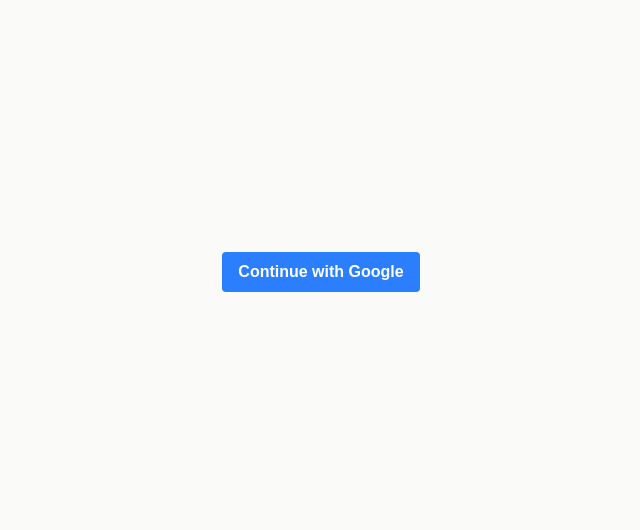
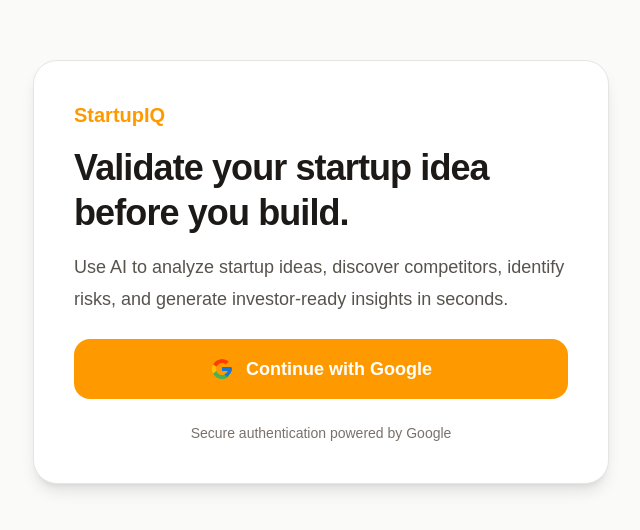
Before and after one commit to Josh-codes165/StartupIQ, a Next.js app: page /login in a window 1280 px wide. Shown: the part 128-658 px from the top of the page, without its empty margins (319-959 px from the left). Built offline with nearby package versions, Linux system fonts and the light colour scheme; no server answers.

Commit message:
initial commit

```diff
--- a/app/login/page.tsx
+++ b/app/login/page.tsx
@@ -16,10 +16,55 @@
     }
   };
   return (
-    <main className="min-h-screen flex items-center justify-center bg-stone-50">
-      <button onClick={signIn} className="bg-blue-500 hover:bg-blue-600 text-white font-bold py-2 px-4 rounded">
+    <main className="min-h-screen bg-stone-50 flex items-center justify-center px-6">
+      <div className="w-full max-w-xl rounded-3xl border border-stone-200 bg-white p-10 shadow-lg">
+        <div className="space-y-6">
+          <div>
+            <h2 className="text-xl font-semibold text-amber-500">StartupIQ</h2>
+
+            <h1 className="mt-4 text-4xl font-bold leading-tight tracking-tight text-stone-900">
+              Validate your startup idea before you build.
+            </h1>
+
+            <p className="mt-4 text-lg leading-8 text-stone-600">
+              Use AI to analyze startup ideas, discover competitors, identify
+              risks, and generate investor-ready insights in seconds.
+            </p>
+          </div>
+
+          <button
+            onClick={signIn}
+            className="flex w-full items-center justify-center gap-3 rounded-2xl bg-amber-500 px-6 py-4 text-lg font-semibold text-white transition-all duration-200 hover:bg-amber-600 hover:shadow-lg active:scale-[0.98]"
+          >
+            <svg
+              xmlns="http://www.w3.org/2000/svg"
+              viewBox="0 0 48 48"
+              className="h-6 w-6"
+            >
+              <path
+                fill="#FFC107"
+                d="M43.6 20.5H42V20H24v8h11.3C33.6 32.7 29.2 36 24 36c-6.6 0-12-5.4-12-12S17.4 12 24 12c3 0 5.7 1.1 7.8 3l5.7-5.7C34.1 6.1 29.3 4 24 4 13 4 4 13 4 24s9 20 20 20 20-9 20-20c0-1.3-.1-2.3-.4-3.5z"
+              />
+              <path
+                fill="#FF3D00"
+                d="M6.3 14.7l6.6 4.8C14.7 16 19 12 24 12c3 0 5.7 1.1 7.8 3l5.7-5.7C34.1 6.1 29.3 4 24 4c-7.7 0-14.3 4.3-17.7 10.7z"
+              />
+              <path
+                fill="#4CAF50"
+                d="M24 44c5.2 0 10-2 13.4-5.2l-6.2-5.2C29.2 35.4 26.8 36 24 36c-5.2 0-9.6-3.3-11.2-8l-6.5 5C9.6 39.6 16.3 44 24 44z"
+              />
+              <path
+                fill="#1976D2"
+                d="M43.6 20.5H42V20H24v8h11.3c-1.1 3.1-3.4 5.5-6.7 6.8l6.2 5.2C38.5 36.5 44 31 44 24c0-1.3-.1-2.3-.4-3.5z"
+              />
+            </svg>
             Continue with Google
           </button>
+          <p className="text-sm text-stone-500 text-center">
+            Secure authentication powered by Google
+          </p>
+        </div>
+      </div>
     </main>
   );
 }
```
Lines whose indentation alone changed are shown as unchanged.
